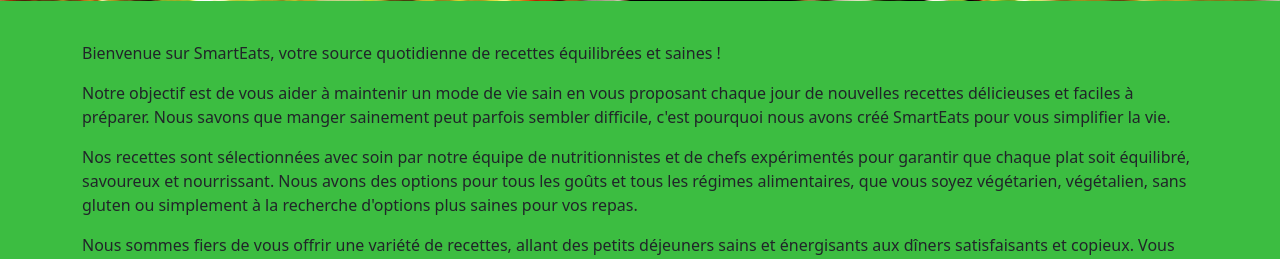
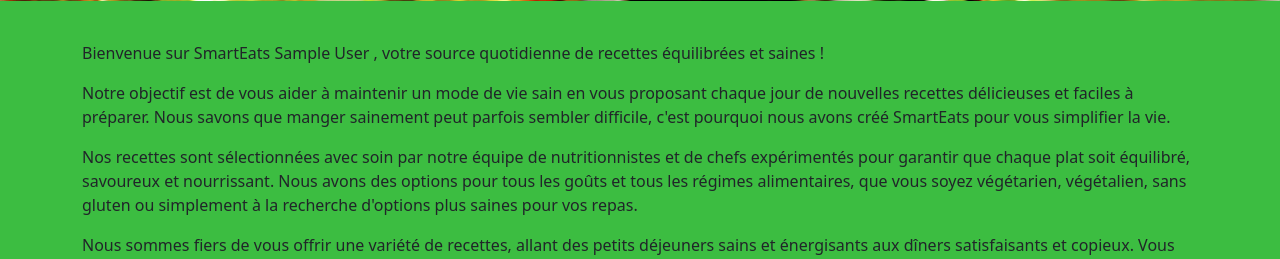
Before and after one commit to LeNoSkill/LeNoSkill.github.io, a PHP site: page /php/test.PHP in a window 1280 px wide. Shown: the part 782-1041 px from the top of the page. Run offline with PHP 8.4, Linux system fonts and the light colour scheme; the visitor is signed in with stand-in values (Sample User, id 1); data comes from the database, SQL or seed files in the repository.

Commit message:
variable de session normalement faites

```diff
--- a/php/VerifUtilisateur.php
+++ b/php/VerifUtilisateur.php
@@ -22,6 +22,9 @@ try {
             // Connexion réussie, démarrez une session et redirigez l'utilisateur
             session_start();
             $_SESSION['user_id'] = $user['ID'];
+            $_SESSION['user_name'] = $user['NOM'];
+            $_SESSION['user_type'] = $user['TYPE'];
+            $_SESSION['user_prenom'] = $user['PRENOM'];
             header("Location: test.php");
         } else {
             // Mot de passe incorrect
--- a/php/test.PHP
+++ b/php/test.PHP
@@ -1,3 +1,4 @@
+<?php session_start(); ?>
 <!doctype html>
 <html lang="fr">
 <head>
@@ -29,8 +30,10 @@
             </a>
             <ul class="dropdown-menu" aria-labelledby="navbarDropdown">
               <li><a class="dropdown-item" href="#" id="afficherrecette">Afficher</a></li>
+                <?php if (isset($_SESSION['user_type']) && $_SESSION['user_type'] == 1): ?>
                  <li><a class="dropdown-item" href="#" id="ajouter">Ajouter</a></li>
                   <li><a class="dropdown-item" href="#" id="modif">Modifier/Supprimer</a></li>
+                <?php endif; ?>
                </ul>
             </li>
             <li class="nav-item dropdown">
@@ -39,8 +42,10 @@
               </a>
               <ul class="dropdown-menu" aria-labelledby="navbarDropdown">
                 <li><a class="dropdown-item" href="#">Afficher</a></li>
+                <?php if (isset($_SESSION['user_type']) && $_SESSION['user_type'] == 1): ?>
                   <li><a class="dropdown-item" href="#">Ajouter</a></li>
                   <li><a class="dropdown-item" href="#">Modifier/Supprimer</a></li>
+                <?php endif; ?>
               </ul>
             </li>
             <li class="nav-item">
@@ -62,6 +67,8 @@
         </div>
       </div>
     </nav>
+
+
 
 
 <div id="main-content">
@@ -96,7 +103,11 @@
 
   <div class="container">
     <!-- Ajoutez ici le contenu de votre site internet -->
-      <p>Bienvenue sur SmartEats, votre source quotidienne de recettes équilibrées et saines !</p>
+      <p>Bienvenue sur SmartEats <?php
+    if (isset($_SESSION['user_prenom'])) {
+        echo  " ".$_SESSION['user_prenom']." ";
+    }
+    ?>, votre source quotidienne de recettes équilibrées et saines !</p>
 
       <p>Notre objectif est de vous aider à maintenir un mode de vie sain en vous proposant chaque jour de nouvelles recettes délicieuses et faciles à préparer. Nous savons que manger sainement peut parfois sembler difficile, c'est pourquoi nous avons créé SmartEats pour vous simplifier la vie.</p>
 
```
Lines whose indentation alone changed are shown as unchanged.
